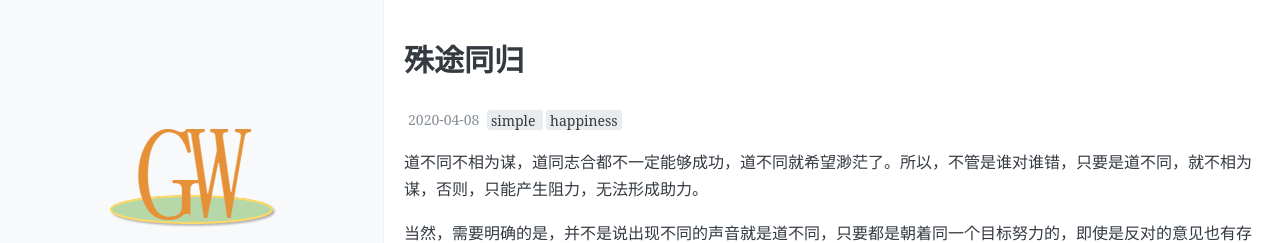
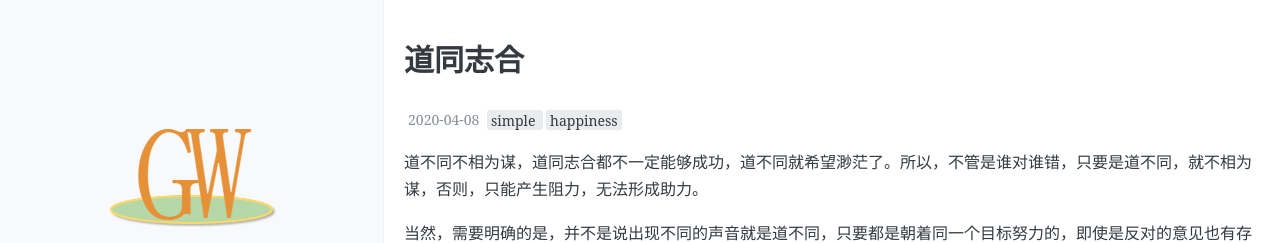
Before and after one commit to jordongao/jordongao.github.io, a Jekyll site: the page built from _posts/2020-04-08-sameroad.md, in a window 1280 px wide. Shown: the top 243 px of the page. Built offline with Jekyll 4.4.1, drawn with Linux system fonts in a browser that asks for light colours; comment, search, counter and statistics services are not loaded.

Commit message:
Update 2020-04-08-sameroad.md

```diff
--- a/_posts/2020-04-08-sameroad.md
+++ b/_posts/2020-04-08-sameroad.md
@@ -1,6 +1,6 @@
 ---
 layout: post
-title: 殊途同归
+title: 道同志合
 date: 2020-04-08
 Author: 瀑布森林
 tags: [simple, happiness]
```
